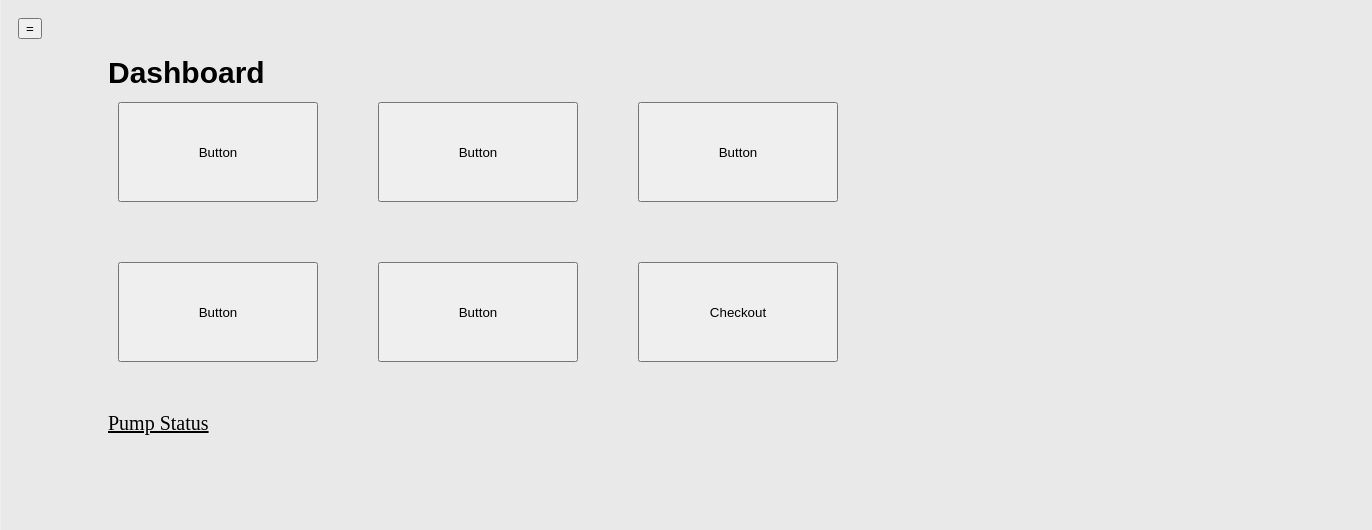
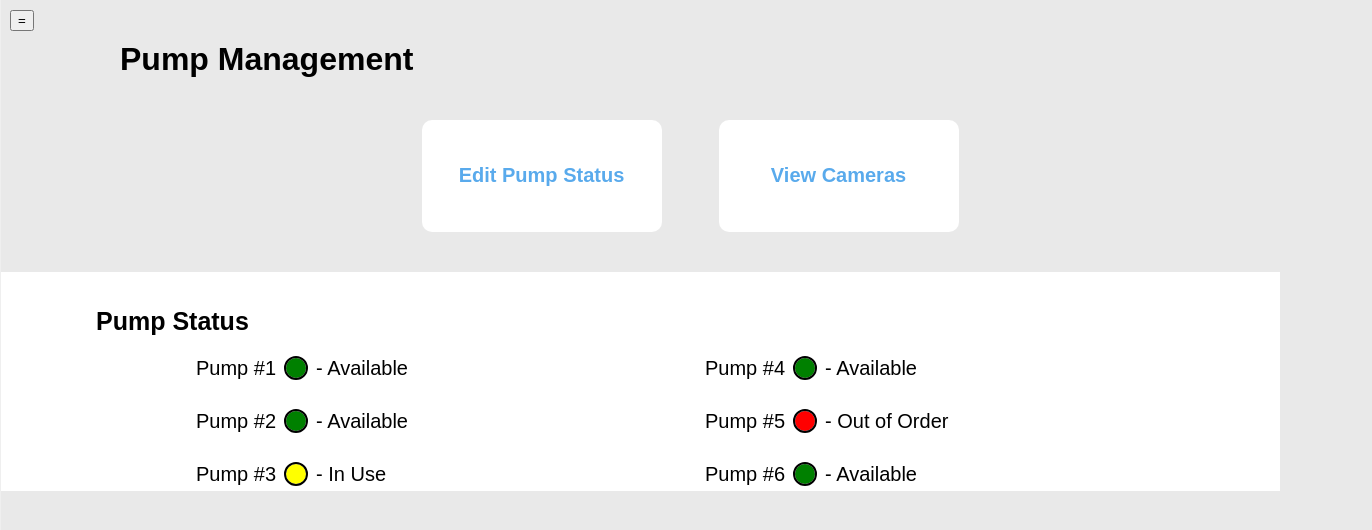
Before and after one commit to N4h33n/481GasStation, a React (Create React App) app: page / in a window 1280 px wide. Shown: the top 530 px of the page, 1372 px wide, since content can reach past the window. Built offline with nearby package versions, Linux system fonts and the light colour scheme.

Commit message:
dashboard and pumps

```diff
--- a/src/App.css
+++ b/src/App.css
@@ -1,5 +1,93 @@
 body {
+    font-family: 'Arial', sans-serif;
+    background-color: rgb(233, 233, 233);
+    margin: 0;
+    padding: 0;
+}
+
+.dashboard {
+    padding: 20px;
+    max-width: 100%;
+	margin-left: 100px;
+    /* margin: 20px auto; */
 	background-color: rgb(233, 233, 233);
+    /* background: #fff; */
+    /* border-radius: 10px;
+    box-shadow: 0 3px 6px rgba(0,0,0,0.1); */
+}
+
+.header {
+    display: flex;
+    justify-content: space-between;
+    align-items: center;
+}
+
+.buttons-group {
+    display: flex;
+    flex-wrap: wrap;
+    gap: 5%;
+    margin-top: 20px;
+	justify-content: center;
+}
+
+.dashboard-button {
+	background-color: white;
+	color: rgb(89, 170, 236);
+	height: 7rem;
+	width: 15rem;
+	font-size: 20px;
+	font-weight: bold;
+	cursor: pointer;
+	padding: 10px 20px;
+    border: none;
+    border-radius: 10px;
+    cursor: pointer;
+    transition: background-color 0.2s;
+
+}
+
+.dashboard-button:hover {
+    background-color: rgb(189, 210, 226);
+}
+
+.white {
+	background-color: #fff;
+	width: 100%;
+}
+
+.pump-status {
+	background: #fff;
+	padding: 5px;
+    max-width: 85%;
+    margin: 20px auto;
+}
+
+.pump-status h2 {
+    margin-top: 30px;
+	font-size: 25px;
+}
+
+.pumps-group {
+    display: grid;
+    grid-template-columns: 1fr 1fr;
+    gap: 30px;
+    margin-top: 20px;
+	margin-left: 100px;
+}
+
+.pump {
+    display: flex;
+    align-items: center;
+    gap: 10px;
+	font-size: 20px;
+}
+
+.status-circle {
+    display: inline-block;
+    width: 20px;
+    height: 20px;
+    border-radius: 50%;
+	outline: 2px solid black;
 }
 
 button {
@@ -161,43 +249,6 @@ button {
 	font-weight: bold;
 	cursor: pointer;
 }
-
-.divDashboard{
-	position: relative;
-	top: 10px;
-	left: 100px;
-}
-
-.divSub{
-	display: inline-block;
-	position: relative;
-	font-size: 20px;
-	left: 100px;
-	text-decoration: underline;
-	top: 50px;
-}
-
-@media (max-width: 50000px) {
-	.DashboardButton {
-	  	margin: 50px 50px 10px 10px;
-	  	position: relative;
-		text-align: center;
-		width: 200px;
-		height: 100px;
-	}
-	/* .divDashboard{
-		position: relative;
-		top: 10px;
-		left: 100px;
-	} */
-}
-
-/* .DashboardButton{
-	position: relative;
-	text-align: center;
-	width: 200px;
-	height: 100px;
-} */
 
 .AddGas{
 	text-align: center;
--- a/src/Dashboard.js
+++ b/src/Dashboard.js
@@ -1,32 +1,30 @@
 import React from 'react';
-import ReactDOM from 'react-dom/client';
-import reportWebVitals from './reportWebVitals';
-import { Link } from 'react-router-dom';
+import PumpStatus from './PumpStatus';
 import Sidebars from './Sidebars';
 
 function Dashboard() {
     return (
-        <div className='Dashboard'>
+        <div>
             <Sidebars/>
-            <div className="navbar"></div>
-            <div className='div1'>Dashboard</div>
-            <div className='divDashboard'>
-                <button className='DashboardButton'>Button</button>
-                <button className='DashboardButton'>Button</button>
-                <button className='DashboardButton'>Button</button>
-            </div>
-            <div className='divDashboard'>
-                <button className='DashboardButton'>Button</button>
-                <button className='DashboardButton'>Button</button>
-                <button className='DashboardButton' onClick={<Link to='/checkout'/>}>Checkout</button>
-            </div>
-            <div className='divSub'>Pump Status</div>
-            <div className='divDashboard'>
-                <div className='pumpStatus'>
-
+            <div className="dashboard">
+                <div className="header">
+                    <h1>Dashboard</h1>
+                    {/* <div>Logo</div> */}
+                </div>
+                <div className="buttons-group">
+                    <button className='dashboard-button'>Fuel Management</button>
+                    <button className='dashboard-button'>Inventory Management</button>
+                    <button className='dashboard-button'>Pump Monitor</button>
+                </div>
+                <div className="buttons-group">
+                    <button className='dashboard-button'>Promotions & Coupons</button>
+                    <button className='dashboard-button'>Button</button>
+                    <button className='dashboard-button'>Checkout</button>
                 </div>
             </div>
-
+            <div className='white'>
+                <PumpStatus />
+            </div>
         </div>
     );
 }
--- /dev/null
+++ b/src/DisplayEditPump.js
@@ -0,0 +1,103 @@
+import React, {Component} from 'react';
+import {Pump_1, Pump_2, Pump_3, Pump_4, Pump_5, Pump_6, updatePump} from "./Variables.js";
+
+class DisplayEditPump extends Component{
+
+    getColor = (newStatus) => {
+        return newStatus === "Available" ? "green" : "red";
+    };
+
+    ChangeStatus = (event) => {
+        event.preventDefault();
+		this.props.onClose();
+
+        var pump = event.target.Pump.value;
+        var status = event.target.Status.value;
+        var color = this.getColor(status);
+        updatePump(pump, status, color);
+    };
+
+
+	render(){
+		let dialog = (
+			<div className="overlay">
+				<form onSubmit={this.ChangeStatus}>
+					<div className="GasDialog">
+						<div className="Complete_Cancel_Div">
+							<button type="submit" className="Complete">Submit</button>
+                            <button className='Complete'>Reboot</button>
+							<button className="Cancel" onClick={this.props.onClose}>Cancel</button>
+						</div>
+
+						<div className="AddGas_Div">EDIT PUMP STATUS</div>
+						<div className="Pump_Div">
+							<div className="Pump_label">Select Pump</div>
+							<div className="Pump_Selection">
+
+								<div className="pump1Div">
+									<input type="radio" id="pump1" name="Pump" value="pump1" />
+									<label for="pump1">Pump 1 ({Pump_1})</label>
+								</div>
+
+								<div className="pump2Div">
+									<input type="radio" id="pump2" name="Pump" value="pump2" />
+									<label for="pump2">Pump 2 ({Pump_2})</label>
+								</div>
+
+								<div className="pump3Div">
+									<input type="radio" id="pump3" name="Pump" value="pump3" />
+									<label for="pump3">Pump 3 ({Pump_3})</label>
+								</div>
+
+								<div className="pump4Div">
+									<input type="radio" id="pump4" name="Pump" value="pump4" />
+									<label for="pump4">Pump 4 ({Pump_4})</label>
+								</div>
+
+								<div className="pump5Div">
+									<input type="radio" id="pump5" name="Pump" value="pump5" />
+									<label for="pump5">Pump 5 ({Pump_5})</label>
+								</div>
+
+								<div className="pump6Div">
+									<input type="radio" id="pump6" name="Pump" value="pump6" />
+									<label for="pump6">Pump 6 ({Pump_6})</label>
+								</div>
+							</div>
+						</div>
+
+						<div className="Gas_Div">
+							<div className="Gas_Label">Status</div>
+							<div className="Gas_Selection">
+								<div className="RegularDiv">
+									<input type="radio" id="enable" name="Status" value="Available" />
+									<label for="enable">Enable</label>
+								</div>
+
+								<div className="PremiumDiv">
+									<input type="radio" id="disable" name="Status" value="Out of Order" />
+									<label for="disable">Disable</label>
+								</div>
+							</div>
+						</div>
+					</div>
+				</form>
+			</div>
+		);
+
+		if(! this.props.isOpen){
+			dialog = null;
+		}
+
+		else{
+			return (
+				<div>
+					{dialog}
+				</div>
+			);
+		}
+	}
+
+}
+
+export default DisplayEditPump;
--- /dev/null
+++ b/src/PumpManagement.js
@@ -0,0 +1,31 @@
+import {React, useState} from 'react';
+import PumpStatus from './PumpStatus';
+import Sidebars from './Sidebars';
+import DisplayEditPump from './DisplayEditPump';
+
+function PumpManagement() {
+    const [editPump, setEditPump] = useState(false);
+
+    return (
+        <div>
+            <Sidebars/>
+            <div className="dashboard">
+                <div className="header">
+                    <h1>Pump Management</h1>
+                    {/* <div>Logo</div> */}
+                </div>
+                <div className="buttons-group">
+                    <button className='dashboard-button' onClick={() => setEditPump(true)}>Edit Pump Status</button>
+                    <button className='dashboard-button'>View Cameras</button>
+                </div>
+            </div>
+            <div className='white'>
+                <PumpStatus />
+            </div>
+
+            <DisplayEditPump isOpen={editPump} onClose={() => setEditPump(false)}></DisplayEditPump>
+        </div>
+    );
+}
+
+export default PumpManagement;
--- /dev/null
+++ b/src/PumpStatus.js
@@ -0,0 +1,30 @@
+import React from 'react';
+import {Pump_1, Pump_2, Pump_3, Pump_4, Pump_5, Pump_6, Pump_1_color, Pump_2_color, Pump_3_color, Pump_4_color, Pump_5_color, Pump_6_color} from "./Variables.js";
+
+function PumpStatus() {
+    const pumps = [
+        { number: 1, status: Pump_1, color: Pump_1_color },
+        { number: 4, status: Pump_4, color: Pump_4_color },
+        { number: 2, status: Pump_2, color: Pump_2_color },
+        { number: 5, status: Pump_5, color: Pump_5_color },
+        { number: 3, status: Pump_3, color: Pump_3_color },
+        { number: 6, status: Pump_6, color: Pump_6_color },
+    ];
+
+    return (
+        <div className="pump-status">
+            <h2>Pump Status</h2>
+            <div className="pumps-group">
+                {pumps.map(pump => (
+                    <div key={pump.number} className="pump">
+                        Pump #{pump.number}
+                        <span className="status-circle" style={{ backgroundColor: pump.color }}></span>
+                        - {pump.status}
+                    </div>
+                ))}
+            </div>
+        </div>
+    );
+}
+
+export default PumpStatus;
--- a/src/Variables.js
+++ b/src/Variables.js
@@ -8,12 +8,45 @@ var Pump_3 = "In Use";
 var Pump_4 = "Available";
 var Pump_5 = "Out of Order";
 var Pump_6 = "Available";
+var Pump_1_color = "green";
+var Pump_2_color = "green";
+var Pump_3_color = "yellow";
+var Pump_4_color = "green";
+var Pump_5_color = "red";
+var Pump_6_color = "green";
 var showDiscountDialog = true;
 var showCardDialog = true;
 var showCashDialog = true;
 var showReceiptOptions = true;
 var time = [];
 var time2 = [];
+
+function updatePump(pump, status, color){
+	if (pump === "pump1"){
+		Pump_1 = status;
+		Pump_1_color = color;
+	}
+	else if (pump === "pump2"){
+		Pump_2 = status;
+		Pump_2_color = color;
+	}
+	else if (pump === "pump3"){
+		Pump_3 = status;
+		Pump_3_color = color;
+	}
+	else if (pump === "pump4"){
+		Pump_4 = status;
+		Pump_4_color = color;
+	}
+	else if (pump === "pump5"){
+		Pump_5 = status;
+		Pump_5_color = color;
+	}
+	else if (pump === "pump6"){
+		Pump_6 = status;
+		Pump_6_color = color;
+	}
+}
 
 function updateTotal(a){
 	Total = a;
@@ -86,6 +119,12 @@ export {
 	Pump_4,
 	Pump_5,
 	Pump_6,
+	Pump_1_color,
+	Pump_2_color,
+	Pump_3_color,
+	Pump_4_color,
+	Pump_5_color,
+	Pump_6_color,
 	time,
 	time2,
 	showDiscountDialog,
@@ -103,5 +142,6 @@ export {
 	removeTime,
 	setTime2,
 	remTime2,
-	propaneInCheckout
+	propaneInCheckout,
+	updatePump
 }
--- a/src/index.js
+++ b/src/index.js
@@ -4,11 +4,13 @@ import App from './App';
 import reportWebVitals from './reportWebVitals';
 import Dashboard from './Dashboard';
 import Sidebars from './Sidebars';
+import PumpManagement from './PumpManagement';
+import PumpStatus from './PumpStatus';
 
 const root = ReactDOM.createRoot(document.getElementById('root'));
 root.render(
   <React.StrictMode>
-    <Dashboard/>
+    <PumpManagement/>
   </React.StrictMode>
 );
 
```
